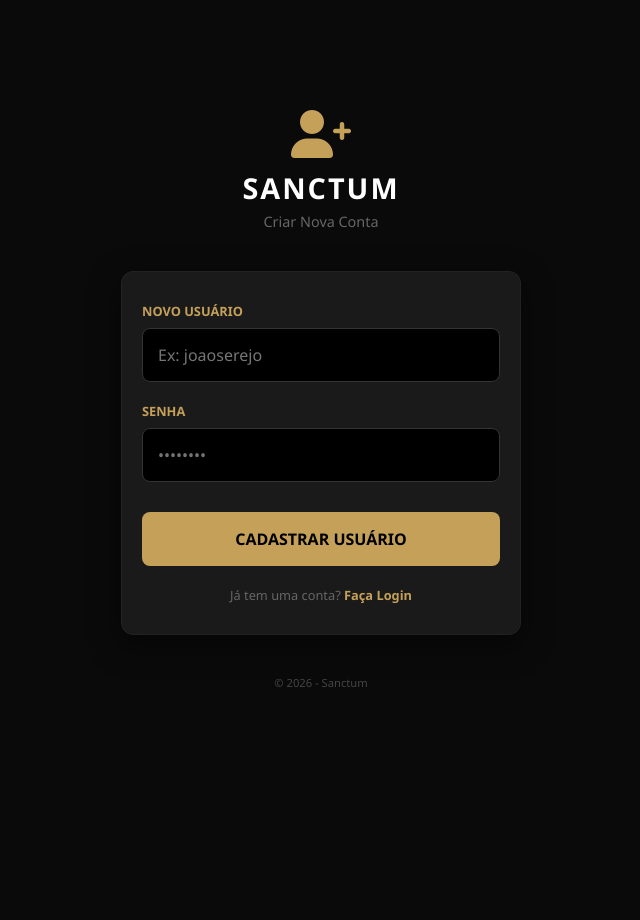
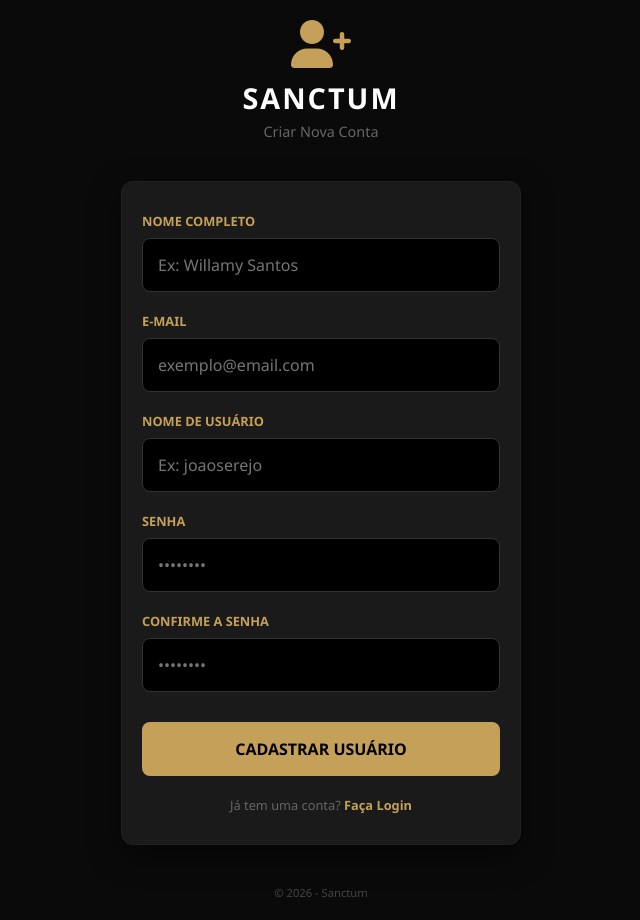
Before and after one commit to JosueSerejo/Sanctum, a Flask app: page /cadastro in a window 1280 px wide. Shown: the whole page, without its empty margins (319-959 px from the left). Before the commit the page ends 687 px from the top, so only its background shows below. Run offline with Flask 2, Linux system fonts and the light colour scheme.

Commit message:
Refactor: Novos campos no cadastro

```diff
--- a/templates/cadastro.html
+++ b/templates/cadastro.html
@@ -20,14 +20,30 @@
 
         <main class="container">
             <form action="/cadastrar" method="POST" class="login-form">
+
                 <div class="input-group">
-                    <label for="usuario">Novo Usuário</label>
+                    <label for="nome">Nome Completo</label>
+                    <input type="text" id="nome" name="nome" placeholder="Ex: Willamy Santos" required>
+                </div>
+
+                <div class="input-group">
+                    <label for="email">E-mail</label>
+                    <input type="email" id="email" name="email" placeholder="exemplo@email.com" required>
+                </div>
+
+                <div class="input-group">
+                    <label for="usuario">Nome de Usuário</label>
                     <input type="text" id="usuario" name="usuario" placeholder="Ex: joaoserejo" required>
                 </div>
 
                 <div class="input-group">
                     <label for="senha">Senha</label>
                     <input type="password" id="senha" name="senha" placeholder="••••••••" required>
+                </div>
+
+                <div class="input-group">
+                    <label for="confirmar_senha">Confirme a Senha</label>
+                    <input type="password" id="confirmar_senha" name="confirmar_senha" placeholder="••••••••" required>
                 </div>
 
                 <button type="submit" class="btn-login">CADASTRAR USUÁRIO</button>
@@ -44,5 +60,4 @@
     </div>
 
 </body>
-
 </html>
```
